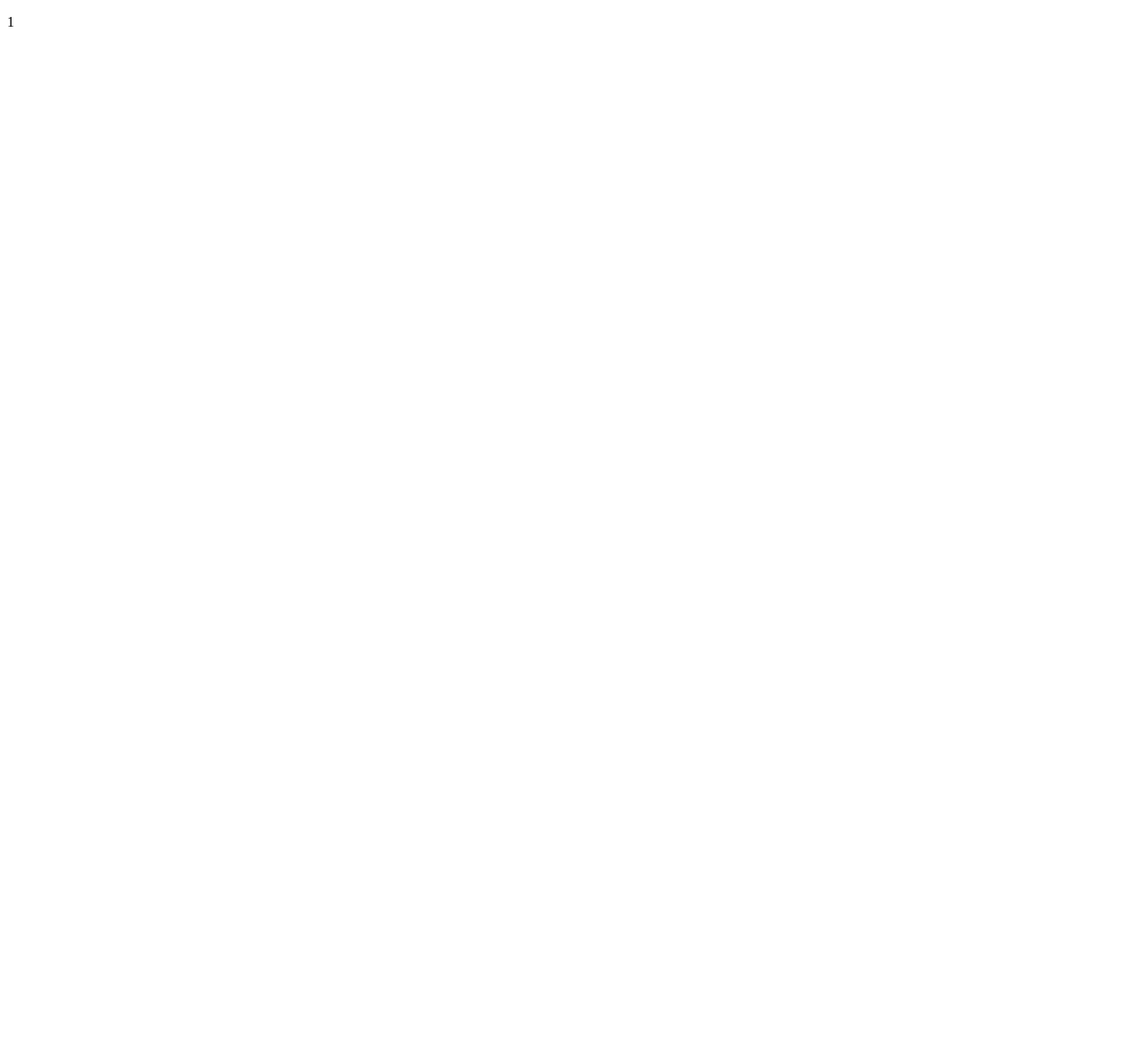
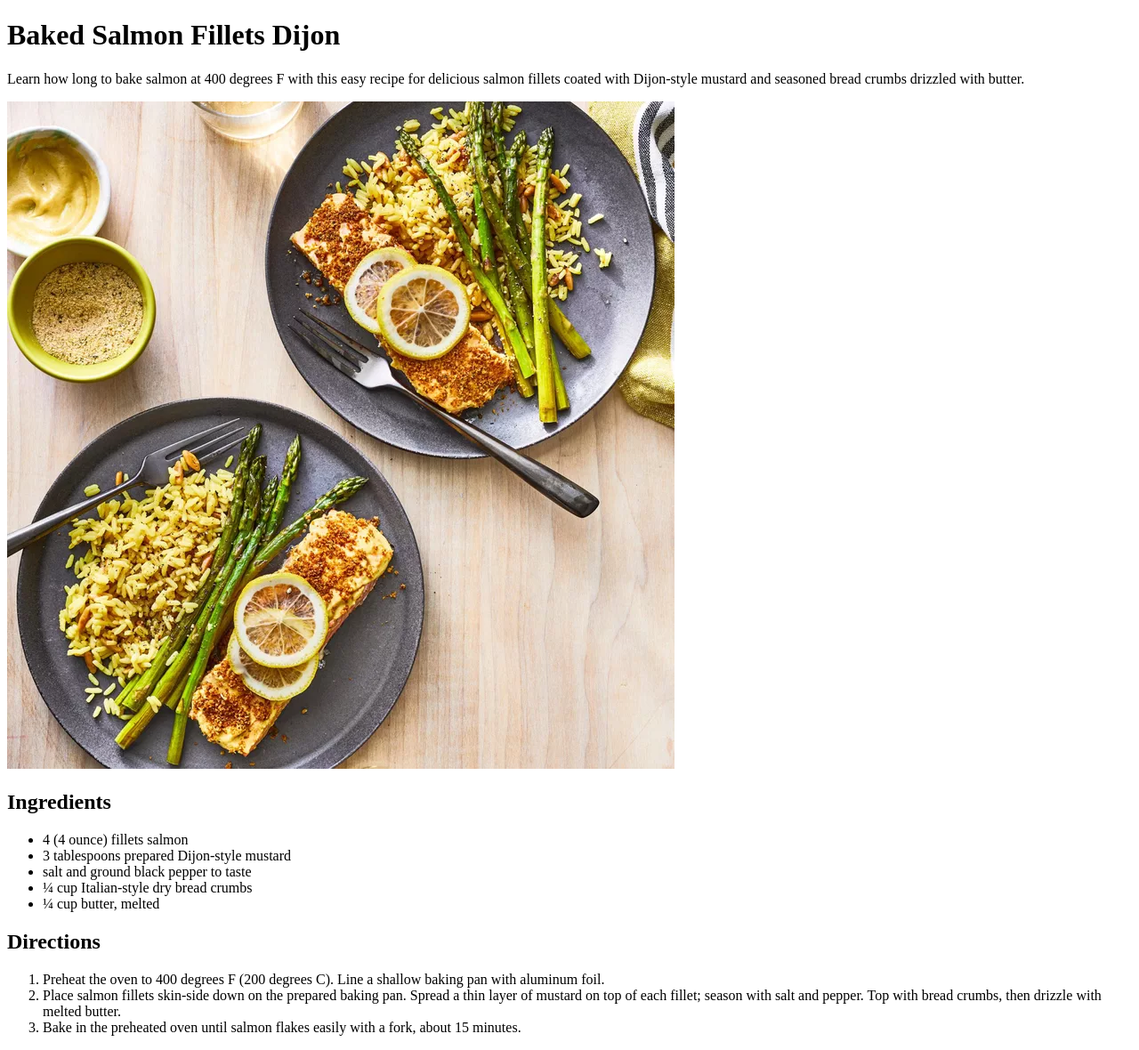
Before and after one commit to RJurasek/odin_recipes, a plain HTML site: page recipes/salmon-fillets.html in a window 1280 px wide. Shown: the whole page at 89% size. Before the commit the page ends 800 px from the top, so only its background shows below. Drawn offline with Linux system fonts and the light colour scheme.

Commit message:
finished salmon page

```diff
--- a/recipes/salmon-fillets.html
+++ b/recipes/salmon-fillets.html
@@ -6,6 +6,26 @@
     </head>
 
     <body>
-        <p>1</p>
+        <h1>Baked Salmon Fillets Dijon</h1>
+        <p>Learn how long to bake salmon at 400 degrees F
+            with this easy recipe for delicious salmon fillets
+            coated with Dijon-style mustard and seasoned bread crumbs drizzled with butter.</p>
+        <img src="../images/salmon-fillets.jpg" alt="two plates with rice, asparagus, and baked salmon">
+
+        <h2>Ingredients</h2>
+        <ul>
+            <li>4 (4 ounce) fillets salmon</li>
+            <li>3 tablespoons prepared Dijon-style mustard</li>
+            <li>salt and ground black pepper to taste</li>
+            <li>¼ cup Italian-style dry bread crumbs</li>
+            <li>¼ cup butter, melted</li>
+        </ul>
+        <h2>Directions</h2>
+        <ol>
+            <li>Preheat the oven to 400 degrees F (200 degrees C). Line a shallow baking pan with aluminum foil.</li>
+            <li>Place salmon fillets skin-side down on the prepared baking pan. Spread a thin layer of mustard on top
+                of each fillet; season with salt and pepper. Top with bread crumbs, then drizzle with melted butter.</li>
+            <li>Bake in the preheated oven until salmon flakes easily with a fork, about 15 minutes.</li>
+        </ol>
     </body>
 </html>
```
Also changed, not shown: images/salmon-fillets.jpg (added).
